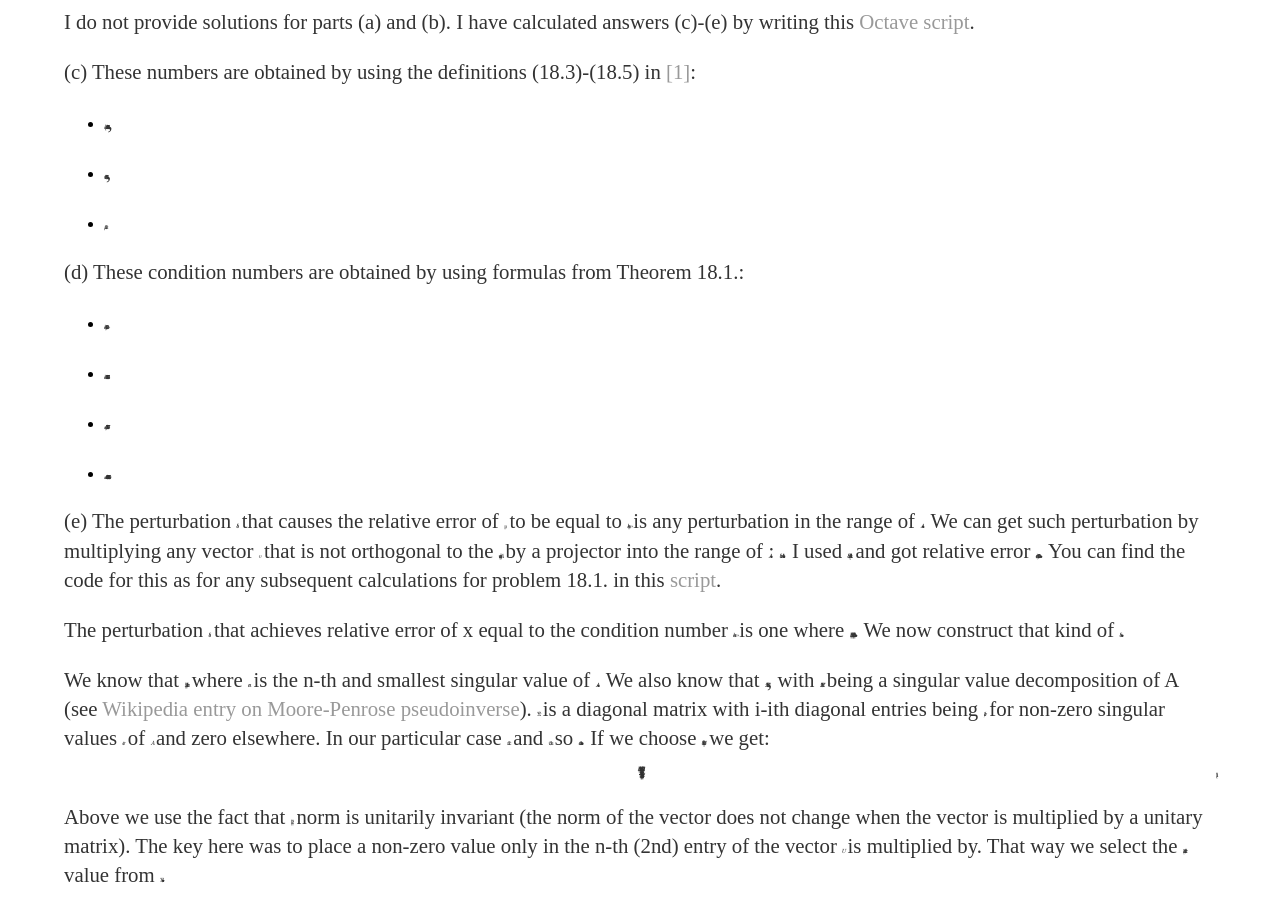
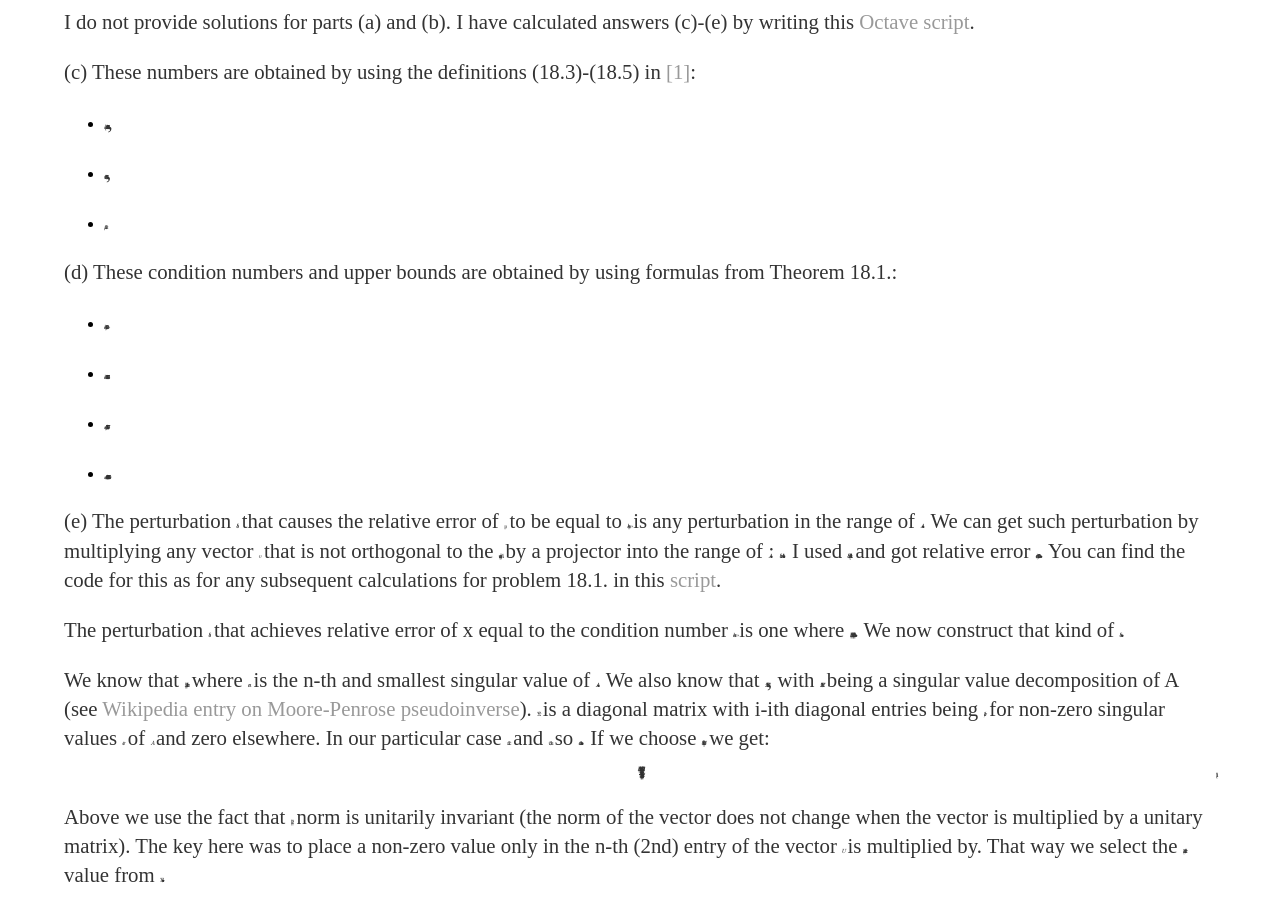
Before and after one commit to ana0209/ana0209.github.io, a Jekyll site: the page built from _posts/2020-06-25-Solutions-for-Chapter-18-in-NLA-by-Trefethen-and-Bau.md, in a window 1280 px wide and 900 px high, scrolled down 313 px. Built offline with Jekyll 4.4.1, drawn with Linux system fonts in a browser that asks for light colours; formulas are drawn with MathJax 3.

Commit message:
Fix comparison sign

```diff
--- a/_posts/2020-06-25-Solutions-for-Chapter-18-in-NLA-by-Trefethen-and-Bau.md
+++ b/_posts/2020-06-25-Solutions-for-Chapter-18-in-NLA-by-Trefethen-and-Bau.md
@@ -17,14 +17,14 @@
 
 * $\mu=1.0$
 
-(d) These condition numbers are obtained by using formulas from Theorem 18.1.:
+(d) These condition numbers and upper bounds are obtained by using formulas from Theorem 18.1.:
 * $\kappa_{b \rightarrow y}=1.2910$
 
 * $\kappa_{b \rightarrow x}=54775.17704$
 
-* $\kappa_{A \rightarrow y}=54775.17707$
+* $\kappa_{A \rightarrow y} \leq 54775.17707$
 
-* $\kappa_{A \rightarrow x}=1469883252.86400$
+* $\kappa_{A \rightarrow x} \leq 1469883252.86400$
 
 (e) The perturbation $\delta b$ that causes the relative error of $$y$$ to be equal to $\kappa_{b \rightarrow y}$ is any perturbation in the range of $A$. We can get such perturbation by multiplying any vector $$v$$ that is not orthogonal to the $$range(A)$$ by a projector into the range of $A$: $\delta b=AA^+v$. I used $\delta b=AA^+[1 \; 1 \; 1]\'$ and got relative error $err_{b\rightarrow y}=1.2910$.  You can find the code for this as for any subsequent calculations for problem 18.1. in this [script](https://gist.github.com/ana0209/e05eb0907ac27bdb72507420279b1b34).
 
```
